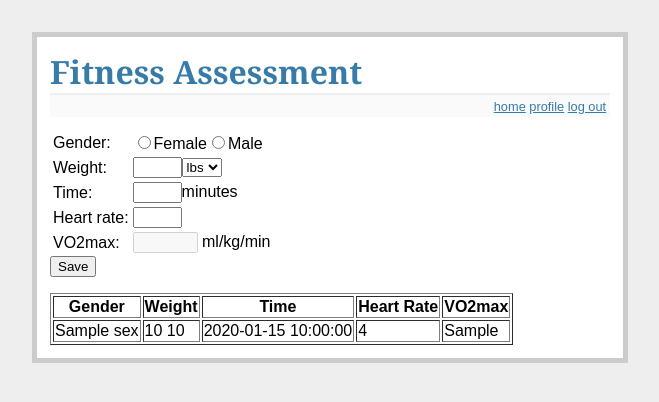
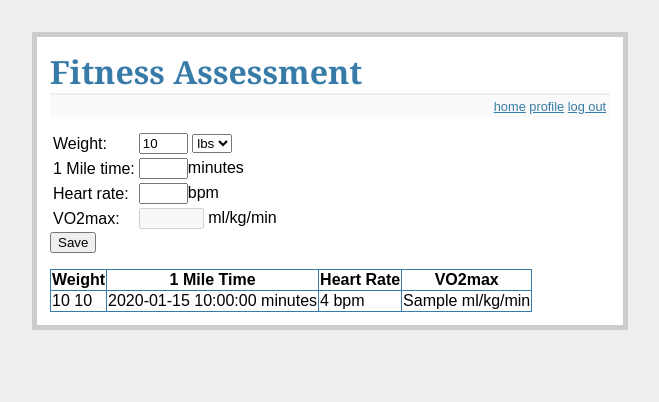
Before and after one commit to dabowheel/fitness-assessment, a Flask app: template wsgi/templates/index.html in a window 1280 px wide. Shown: the top 402 px of the page, without its empty margins (310-969 px from the left). Run offline with Flask 2, Linux system fonts and the light colour scheme; the visitor is signed in with stand-in values (Sample User, id 1); the template is opened without the code that fills it: most values are stand-ins (such as "Sample title", 1, 10 or a date in 2020).

Commit message:
save profile; fixes

```diff
--- a/wsgi/run.py
+++ b/wsgi/run.py
@@ -17,22 +17,23 @@ def connect_db():
         return sqlite3.connect("C:\\Users\\Miguel\\temp.db")
     except:
         return sqlite3.connect("/tmp/jobokugamen.db")
-    if not hasTable():
-        init_db()
 
 def hasTable():
     cur = g.db.execute("SELECT name FROM sqlite_master WHERE type='table' AND name='entries'")
-    return len(cur.fetchall()) > 0
+    rows = cur.fetchall()
+    res = [dict(name=row[0]) for row in rows]
+    return len(rows)>0
 
 def init_db():
-    with closing(connect_db()) as db:
-        with app.open_resource('schema.sql', mode='r') as f:
-            db.cursor().executescript(f.read())
-        db.commit()
+    with app.open_resource('schema.sql', mode='r') as f:
+        g.db.cursor().executescript(f.read())
+    g.db.commit()
 
 @app.before_request
 def before_request():
     g.db = connect_db()
+    if not hasTable():
+        init_db()
 
 @app.teardown_request
 def teardown_request(exception):
@@ -42,15 +43,33 @@ def teardown_request(exception):
 
 @app.route('/')
 def showEntries():
-    cur = g.db.execute('select sex,weight,weightUnit,mileTime,heartRate,vo2max from entries order by id desc')
-    entries = [dict(sex=row[0], weight=row[1], weightUnit=row[2], mileTime=row[3], heartRate=row[4], vo2max=row[5]) for row in cur.fetchall()]
-    return render_template("index.html",entries=entries,page="home")
+    profile = getProfile()
+    if profile == None or profile['sex'] == "" or profile['weight'] == "" or profile['weightUnit'] == "":
+        return redirect(url_for('profile'))
+    cur = g.db.execute('select weight,weightUnit,mileTime,heartRate,vo2max from entries order by id desc')
+    entries = [dict(weight=row[0], weightUnit=row[1], mileTime=row[2], heartRate=row[3], vo2max=row[4]) for row in cur.fetchall()]
+    return render_template("index.html",profile=profile,entries=entries,page="home")
 
 @app.route('/Profile')
 def profile():
-    cur = g.db.execute('select sex,weight,weightUnit from profile order by id desc')
-    profile = [dict(sex=row[0], weight=row[1], weightUnit=row[2]) for row in cur.fetchall()]
+    profile = getProfile()
     return render_template("profile.html",profile=profile,page="profile")
+
+def getProfile():
+    cur = g.db.execute('select sex,weight,weightUnit from profile where id=1 order by id desc')
+    row = cur.fetchone()
+    if row == None:
+        return None
+    else:
+        return dict(sex=row[0], weight=row[1], weightUnit=row[2])
+
+def updateProfile(sex,weight,weightUnit):
+    g.db.execute('update profile set sex=?, weight=?, weightUnit=? where id=1', [sex, weight, weightUnit])
+    g.db.commit()
+
+def insertProfile(sex,weight,weightUnit):
+    g.db.execute('insert into profile (sex, weight, weightUnit) values (?, ?, ?)', [sex, weight, weightUnit])
+    g.db.commit()
 
 @app.route('/Add', methods=['POST'])
 def addEntry():
@@ -60,9 +79,11 @@ def addEntry():
         weightUnit = request.form.getlist("weightUnit")[0]
     else:
         weightUnit = ""
-    g.db.execute('insert into entries (sex, weight, weightUnit, mileTime, heartRate, vo2max) values (?, ?, ?, ?, ?, ?)',
-                 [request.form['sex'], request.form['weight'], weightUnit, request.form['time'], request.form['heartRate'], request.form['vo2max']])
+    g.db.execute('insert into entries (weight, weightUnit, mileTime, heartRate, vo2max) values (?, ?, ?, ?, ?)',
+                 [request.form['weight'], weightUnit, request.form['time'], request.form['heartRate'], request.form['vo2max']])
     g.db.commit()
+    profile = getProfile()
+    updateProfile(profile['sex'],request.form['weight'],request.form['weightUnit'])
     flash('New entry was successfully posted')
     return redirect(url_for('showEntries'))
 
@@ -74,9 +95,11 @@ def saveProfile():
         weightUnit = request.form.getlist("weightUnit")[0]
     else:
         weightUnit = ""
-    g.db.execute('insert into profile (sex, weight, weightUnit) values (?, ?, ?)',
-                 [request.form['sex'], request.form['weight'], weightUnit])
-    g.db.commit()
+    if getProfile() == None:
+        insertProfile(request.form['sex'],request.form['weight'],weightUnit)
+    else:
+        updateProfile(request.form['sex'],request.form['weight'],weightUnit)
+
     flash('Profile updated successfully')
     return redirect(url_for('showEntries'))
 
--- a/wsgi/schema.sql
+++ b/wsgi/schema.sql
@@ -1,7 +1,6 @@
 drop table if exists entries;
 create table entries (
   id integer primary key autoincrement,
-  sex text,
   weight text,
   weightUnit text,
   mileTime text,
--- a/wsgi/static/input.js
+++ b/wsgi/static/input.js
@@ -75,34 +75,42 @@ function round(num) {
 }
 
 
-
-function onChange() {
-	var sexMale = document.getElementById("sexMale");
-	var sexFemale = document.getElementById("sexFemale");
+function getMetric() {
+	var sex = document.getElementById("sex");
 	var weight = document.getElementById("weight");
 	var weightUnit = document.getElementById("weightUnit");
 	var time = document.getElementById("time");
 	var heartRate = document.getElementById("heartRate");
+
+	var weightUnitValue = weightUnit.options[weightUnit.selectedIndex].value;
+
+	return new OneAndHalfRun(sex.value,weight.value,weightUnitValue,time.value,heartRate.value);
+}
+function onChange() {
+	var metric = getMetric();
 	var result = document.getElementById("result");
 
-	var sex;
-	if (sexFemale.checked) {
-		sex = "female";
-	} else if (sexMale.checked) {
-		sex = "male";
-	}
-	var weightUnitValue = weightUnit.options[weightUnit.selectedIndex].value
-
-	var metric = new OneAndHalfRun(sex,weight.value,weightUnitValue,time.value,heartRate.value);
 	if (metric.isValid()) {
 		result.value = round(metric.calculate());
+	} else {
+		result.value = "";
 	}
 }
 
 function saveEntry() {
+	var metric = getMetric();
+
+	if (!metric.isValid()) {
+		return;
+	}
+
 	var vo2max = document.getElementById("vo2max");
 	var result = document.getElementById("result");
 	vo2max.value = result.value;
 	var form = document.getElementById("entryForm");
-	form.submit();
+	if (vo2max.value.length > 0) {
+		form.submit();
+	} else {
+		alert("There are one or more fields that are not entered.")
+	}
 }
--- a/wsgi/templates/index.html
+++ b/wsgi/templates/index.html
@@ -5,34 +5,38 @@
   {% if session.logged_in %}
 		<div>
 		<form id="entryForm" action="/Add" method="post" >
+			<input id="sex" type="hidden" name="sex" value="{{profile.sex}}">
 		<table>
 		<tr>
-			<td>Gender:</td><td><input id="sexFemale" type="radio" name="sex" value="female" onchange="onChange();">Female<input id="sexMale" type="radio" name="sex" value="male" onchange="onChange();">Male</td>
+			<td>Weight:</td><td>
+			<input id="weight" type="text" name="weight" value="{{profile.weight}}" size="3" onchange="onChange();">
+			{% if profile.weightUnit == "kg" %}
+			<select id="weightUnit" name="weightUnit" onChange="onChange();"><option value="lbs">lbs</option><option value="kg" selected>kg</option></select></td>
+			{% else %}
+			<select id="weightUnit" name="weightUnit" onChange="onChange();"><option value="lbs" selected>lbs</option><option value="kg">kg</option></select></td>
+			{% endif %}
 		</tr>
 		<tr>
-			<td>Weight:</td><td><input id="weight" type="text" name="weight" size="3" onchange="onChange();"><select id="weightUnit" name="weightUnit" onChange="onChange();"><option value="lbs">lbs</option><option value="kg">kg</option></select></td>
+			<td>1 Mile time:</td><td><input id="time" type="text" name="time" size=3 onchange="onChange();">minutes</td>
 		</tr>
 		<tr>
-			<td>Time:</td><td><input id="time" type="text" name="time" size=3 onchange="onChange();">minutes</td>
-		</tr>
-		<tr>
-			<td>Heart rate:</td><td><input id="heartRate" type="text" name="heartRate" size=3 onchange="onChange();"></td>
+			<td>Heart rate:</td><td><input id="heartRate" type="text" name="heartRate" size=3 onchange="onChange();">bpm</td>
 		</tr>
 		<tr>
 			<td>VO2max:</td><td><input id="result" type="text" name="result" size="5" disabled> ml/kg/min</td>
 		</tr>
 		</table>
 		<input id="vo2max" type="hidden" name="vo2max">
-		<input type="button" value="Save" onclick="saveEntry();">
+		<input id="save" type="button" value="Save" onclick="saveEntry();">
 		</form>
 		</div>
   {% endif %}
 
 {% if entries|length > 0 %}
-  <table border=1>
-    <tr><th>Gender</th><th>Weight</th><th>Time</th><th>Heart Rate</th><th>VO2max</th></tr>
+  <table border=1 style="border-collapse:collapse; border: solid #377ba8 1px;">
+    <tr><th>Weight</th><th>1 Mile Time</th><th>Heart Rate</th><th>VO2max</th></tr>
   {% for entry in entries %}
-	<tr><td>{{ entry.sex }}</td><td>{{ entry.weight }} {{ entry.weightUnit }}</td><td>{{ entry.mileTime }}</td><td>{{ entry.heartRate }}</td><td>{{ entry.vo2max }}</td></tr>
+	<tr><td>{{ entry.weight }} {{ entry.weightUnit }}</td><td>{{ entry.mileTime }} minutes</td><td>{{ entry.heartRate }} bpm</td><td>{{ entry.vo2max }} ml/kg/min</td></tr>
 	{% endfor %}
   </table>
   {% else %}
```
Also changed, not shown: wsgi/templates/oneAndHalfMileRunWalk.html (deleted, +0 -11 lines), wsgi/templates/profile.html (+8 -8 lines).
